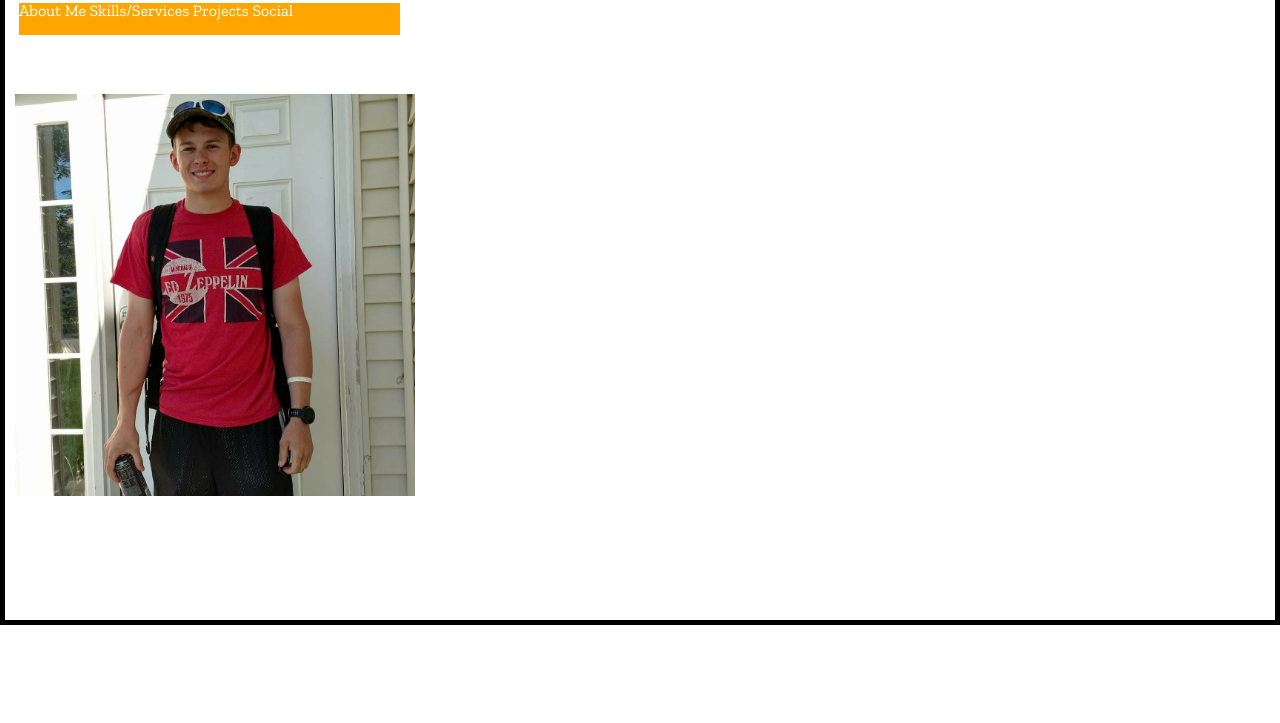
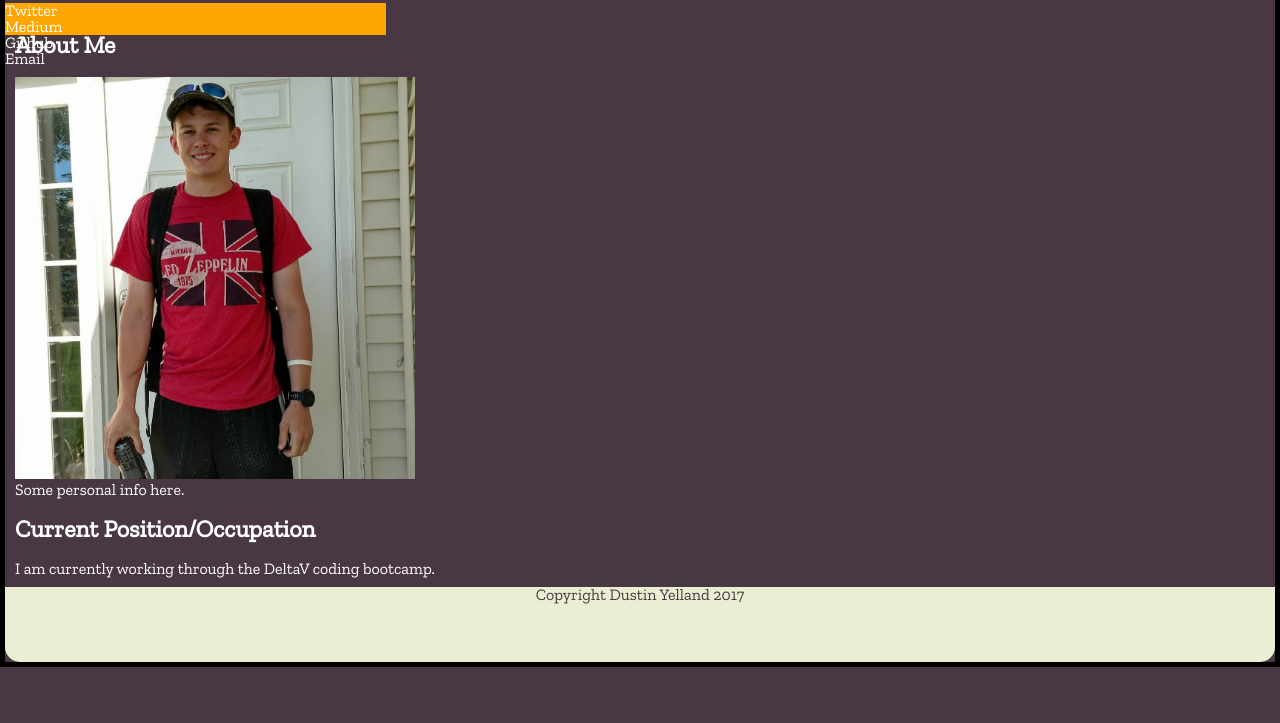
Before and after one commit to dustinyschild/my_portfolio, a plain HTML site: page index.html in a window 1280 px wide. Shown: the part 77-800 px from the top of the page. Drawn offline with nearby package versions, Linux system fonts and the light colour scheme.

Commit message:
added icons and a font/played around with the styling

```diff
--- a/index.html
+++ b/index.html
@@ -28,15 +28,15 @@
         <li class="dropdown tab" data-content="aboutme">About Me</li>
         <li class="dropdown tab" data-content="skills">Skills/Services</li>
         <li class="dropdown tab" data-content="projects">Projects</li>
-        <li class="sociallinks dropdown">
-          Social
-          <ul class="social">
-            <li class="popout"><a href="https://twitter.com/dustinyschild96">Twitter</a></li>
-            <li class="popout"><a href="https://medium.com/@dustinyelland">Medium</a></li>
-            <li class="popout"><a href="https://github.com/dustinyschild">Github</a></li>
-            <li class="popout"><a href="mailto:dyelland@gmail.com">Email</a></li>
-          </ul>
-        </li>
+      </ul>
+    </nav>
+    <nav class="social-nav">
+      <i class="fa fa-bars" aria-hidden="true"></i>
+      <ul class="social-links">
+        <li class="popout"><a href="https://twitter.com/dustinyschild96">Twitter</a></li>
+        <li class="popout"><a href="https://medium.com/@dustinyelland">Medium</a></li>
+        <li class="popout"><a href="https://github.com/dustinyschild">Github</a></li>
+        <li class="popout"><a href="mailto:dyelland@gmail.com">Email</a></li>
       </ul>
     </nav>
   </header>
@@ -64,7 +64,7 @@
   <section id="projects"></section>
 
   <footer>
-    <p>Footer info</p>
+    <p>Copyright Dustin Yelland 2017</p>
   </footer>
   <script src="https://cdnjs.cloudflare.com/ajax/libs/handlebars.js/4.0.10/handlebars.min.js"></script>
   <script src="https://code.jquery.com/jquery-3.2.1.min.js"></script>
--- a/scripts/views.js
+++ b/scripts/views.js
@@ -4,6 +4,7 @@ $(document).ready(function(){
   Project.prototype.navHandler();
   Project.prototype.toHtml();
   navClick();
+  //socialNavClick();
 });
 
 var projects = [];
@@ -43,3 +44,10 @@ function navClick(){
     console.log($('.hamburger-nav'));
   });
 };
+
+function socialNavClick(){
+  $('.social-nav').on('click', 'i', function(){
+    $('.social').toggleClass('clicked').toggleClass('unclicked');
+    console.log('.social');
+  });
+};
--- a/styles/base.css
+++ b/styles/base.css
@@ -1,10 +1,16 @@
+/*Color palete
+color: #493843
+color: #61988E
+color: #92977E
+color: #E4572E
+color: #EAEFD3
+*/
+
 body {
   position: relative;
-  background-image: url('../img/pexels-photo-268883.jpeg');
-  background-size: cover;
-  background-repeat: repeat-y;
+  background-color: #493843;
   font-family: 'Zilla Slab', serif;
-  border:red solid 5px;
+  border:#E4572E solid 8px;
   margin: auto;
   color: white;
 }
@@ -15,7 +21,6 @@ header {
 
 header h1 {
   text-align: center;
-  color: black;
 }
 
 .projectscontainer a {
@@ -38,10 +43,33 @@ nav ul {
   background-color: orange;
 }
 
-.social {
+.fa-bars {
+  float: left;
+  margin-top: -50px;
+  margin-left: 10px;
+}
+
+.unclicked .dropdown {
   display: none;
+  font-size: 1em;
+  padding: 9%;
+}
+
+.clicked .dropdown {
+  display: block;
+  font-size: 1em;
+  padding: 9%;
 }
 
 section {
   padding: 10px;
 }
+
+footer {
+  min-height: 75px;
+  color: #493843;
+  background-color: #EAEFD3;
+  border-bottom-left-radius: 15px;
+  border-bottom-right-radius: 15px;
+  text-align: center;
+}
--- a/styles/modules.css
+++ b/styles/modules.css
@@ -8,24 +8,6 @@
     font-size: 2em;
     width: 30%;
     display: block;
-  }
-
-  .fa-bars {
-    float: left;
-    margin-top: -50px;
-    margin-left: 10px;
-  }
-
-  .unclicked .dropdown {
-    display: none;
-    font-size: 1em;
-    padding: 9%;
-  }
-
-  .clicked .dropdown {
-    display: block;
-    font-size: 1em;
-    padding: 9%;
   }
 
   .hamburger-nav li a {
```
